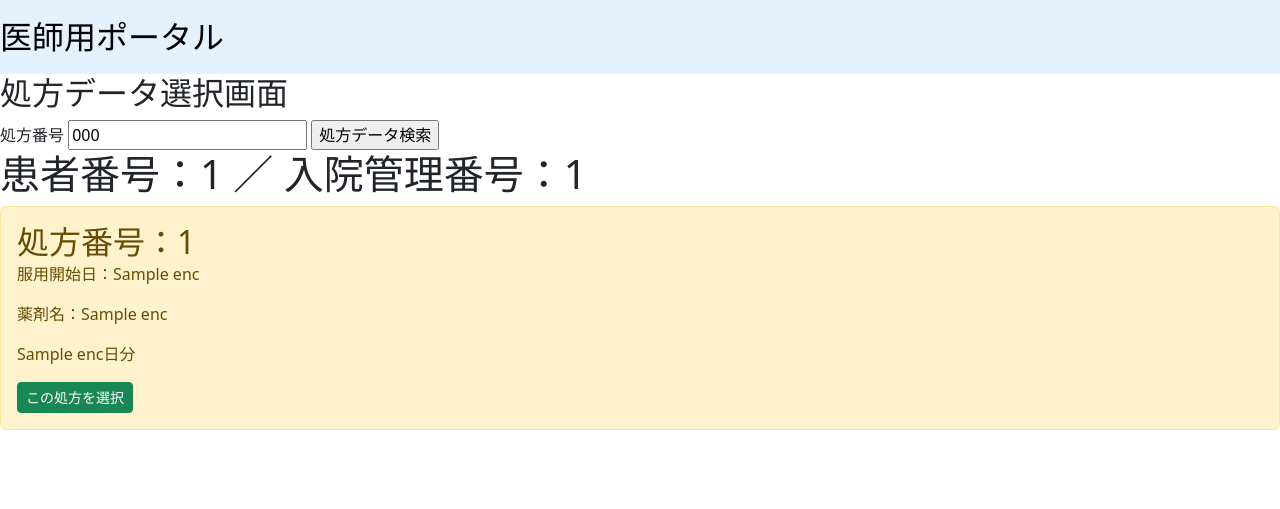
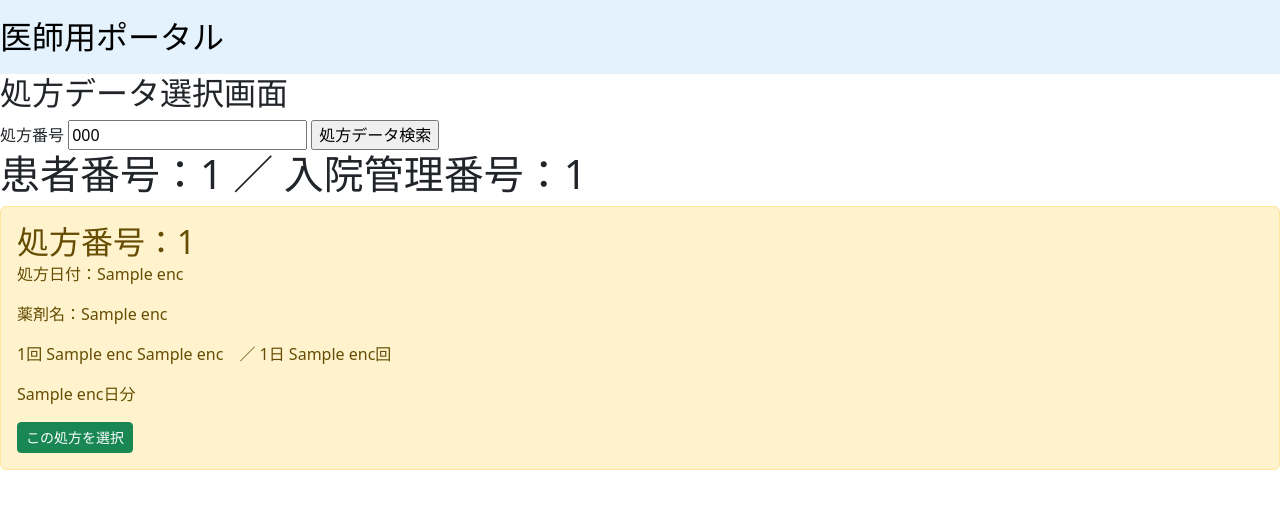
Before and after one commit to iijimam/TryFlask, a Flask app: template templates/medicationorder.html in a window 1280 px wide. Shown: the top 509 px of the page. Run offline with Flask 2, Linux system fonts and the light colour scheme; the template is opened without the code that fills it: most values are stand-ins (such as "Sample title", 1, 10 or a date in 2020); some libraries are stand-ins or nearby versions.

Commit message:
MedicationRequestのカラム変更（処方日付、1日の回数、1回量追加）

```diff
--- a/templates/confirm.html
+++ b/templates/confirm.html
@@ -10,7 +10,7 @@
         </div>
             <ul class="list-group list-group-flush">
                 <li class="list-group-item list-group-item-warning">入院開始日：{{ post["Encounter"][0]}}　入院終了日：{{post["Encounter"][1]}}</li>
-                <li class="list-group-item list-group-item-warning">処方データ：{{post["MedicationRequest"][0]}}　{{post["MedicationRequest"][4]}} から {{post["MedicationRequest"][1]}} 日分出ています</li>
+                <li class="list-group-item list-group-item-warning">処方データ：{{post["MedicationRequest"][0]}}　処方オーダー日付は、{{post["MedicationRequest"][4]}} です。{{post["MedicationRequest"][1]}} 日分出ています</li>
                 <li class="list-group-item list-group-item-warning">病名：{{post["Condition"][0]}}</li>
                 <li class="list-group-item list-group-item-warning">ケアプラン：{{post["CarePlan"][0]}}　より　{{post["CarePlan"][1]}}</li>
 
--- a/templates/medicationorder.html
+++ b/templates/medicationorder.html
@@ -16,9 +16,10 @@
             <h2 class="card-title">
                 処方番号：{{morder[0]}}
             </h2>
-            <p>服用開始日：{{ morder[10] }}</p>
-            <p>薬剤名：{{ morder[8] }}</p>
-            <p>{{ morder[6] }}日分</p>
+            <p>処方日付：{{ morder[7] }}</p>
+            <p>薬剤名：{{ morder[11] }}</p>
+            <p>1回 {{morder[5]}} {{morder[4]}}　／ 1日 {{morder[6]}}回</p>
+            <p>{{ morder[9] }}日分</p>
             <a class="btn btn-success btn-sm" href="/select/{{post[0].DocNumber}}/{{post[0].PatientNumber}}/{{post[0].EncounterNumber}}/{{morder[0]}}" role="button">この処方を選択</a>
 
         </div>
```
Also changed, not shown: goiris.py (+5 -3 lines).
